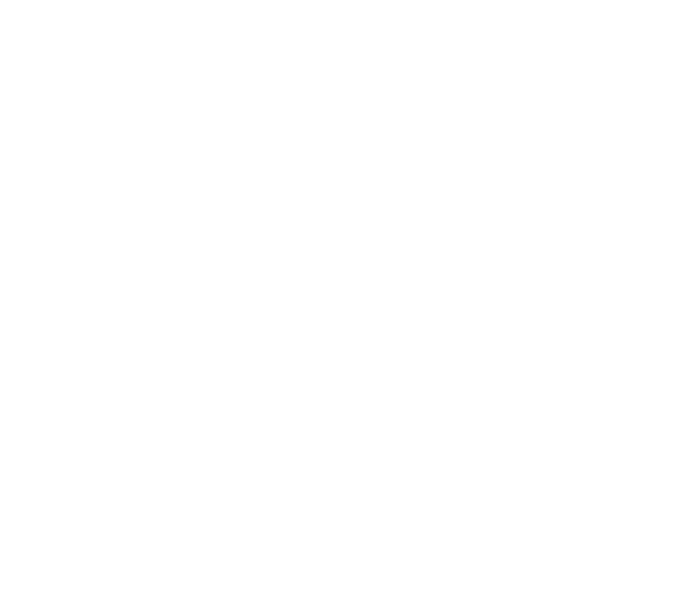
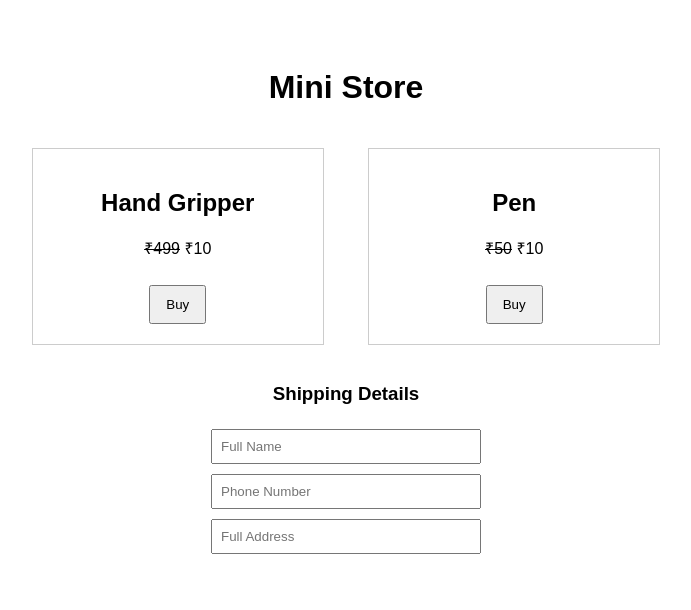
Before and after one commit to handgripperstore/mini-store, a website: page index.html in a window 1280 px wide. Shown: the whole page, without its empty margins (294-985 px from the left). Drawn offline with Linux system fonts and the light colour scheme.

Commit message:
Update index.html

```diff
--- a/index.html
+++ b/index.html
@@ -1,36 +1,79 @@
-<script src="https://checkout.razorpay.com/v1/checkout.js"></script>
+<!DOCTYPE html>
+<html>
+<head>
+  <title>Mini Store</title>
+  <script src="https://checkout.razorpay.com/v1/checkout.js"></script>
+  <style>
+    body { font-family: Arial; text-align: center; padding: 40px; }
+    .product { border: 1px solid #ccc; padding: 20px; margin: 20px; display: inline-block; width: 250px; }
+    input { padding: 8px; margin: 5px; width: 250px; }
+    button { padding: 10px 15px; margin-top: 10px; cursor: pointer; }
+  </style>
+</head>
+<body>
+
+<h1>Mini Store</h1>
+
+<div class="product">
+  <h2>Hand Gripper</h2>
+  <p><strike>₹499</strike> ₹10</p>
+  <button onclick="buy('gripper')">Buy</button>
+</div>
+
+<div class="product">
+  <h2>Pen</h2>
+  <p><strike>₹50</strike> ₹10</p>
+  <button onclick="buy('pen')">Buy</button>
+</div>
+
+<h3>Shipping Details</h3>
+<input type="text" id="name" placeholder="Full Name"><br>
+<input type="text" id="phone" placeholder="Phone Number"><br>
+<input type="text" id="address" placeholder="Full Address"><br>
 
 <script>
-async function buy(product, amount) {
+async function buy(product) {
 
   const name = document.getElementById("name").value;
   const phone = document.getElementById("phone").value;
   const address = document.getElementById("address").value;
 
-  const orderRes = await fetch("/api/createOrder", {
+  if (!name || !phone || !address) {
+    alert("Please fill all shipping details");
+    return;
+  }
+
+  const response = await fetch("/api/createOrder", {
     method: "POST",
-    headers: {"Content-Type":"application/json"},
-    body: JSON.stringify({ name, phone, address, product, amount })
+    headers: { "Content-Type": "application/json" },
+    body: JSON.stringify({ name, phone, address, product })
   });
 
-  const order = await orderRes.json();
+  const order = await response.json();
+
+  if (order.message === "Offer expired") {
+    alert("Offer expired");
+    return;
+  }
 
   const options = {
     key: "YOUR_KEY_ID",
     amount: order.amount,
     currency: "INR",
+    name: "Mini Store",
+    description: product + " Purchase",
     order_id: order.id,
     handler: async function (response) {
 
       const verifyRes = await fetch("/api/verifyPayment", {
         method: "POST",
-        headers: {"Content-Type":"application/json"},
+        headers: { "Content-Type": "application/json" },
         body: JSON.stringify(response)
       });
 
       const result = await verifyRes.json();
 
-      if(result.message === "Payment verified"){
+      if (result.message === "Payment verified") {
         alert("Order Confirmed!");
       } else {
         alert("Payment verification failed");
@@ -41,3 +84,6 @@ async function buy(product, amount) {
   new Razorpay(options).open();
 }
 </script>
+
+</body>
+</html>
```
